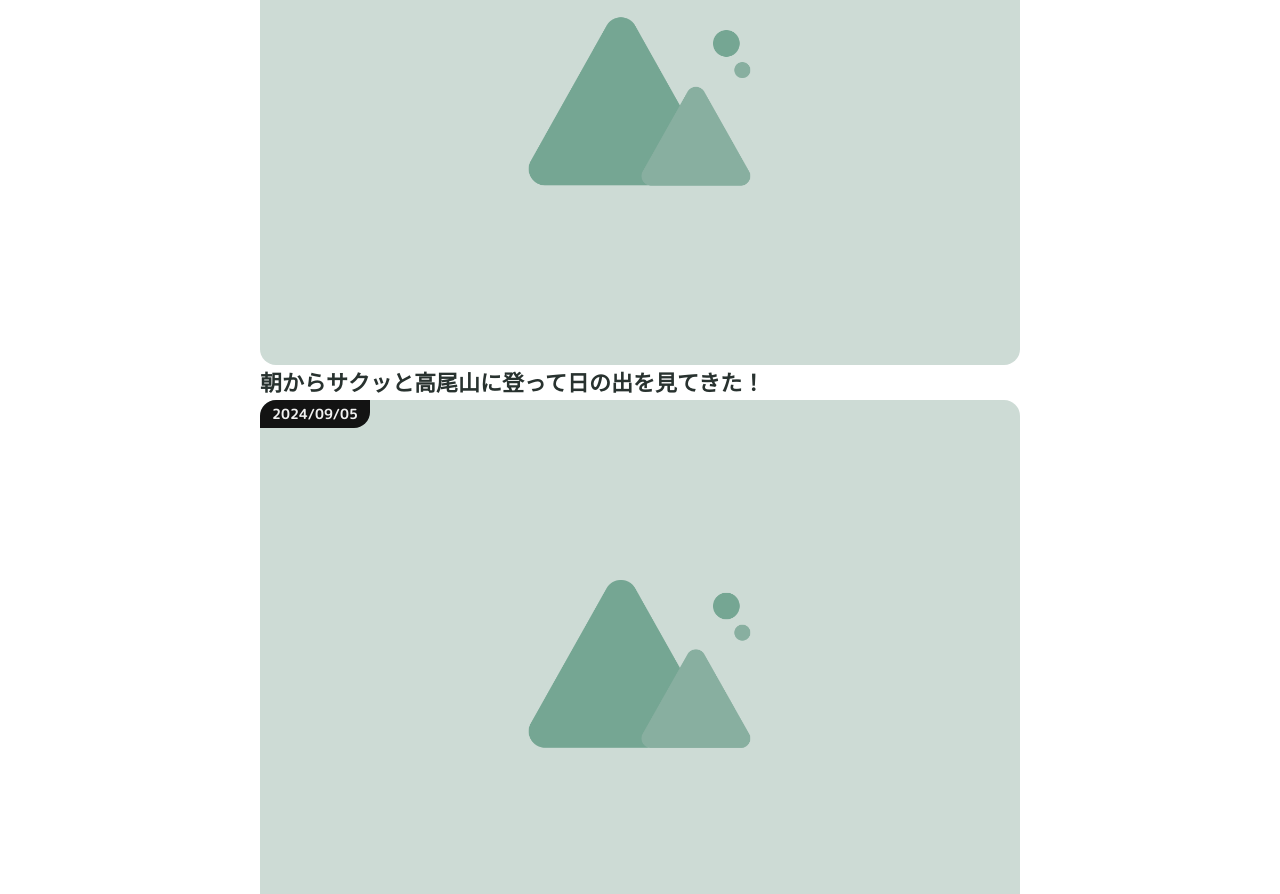
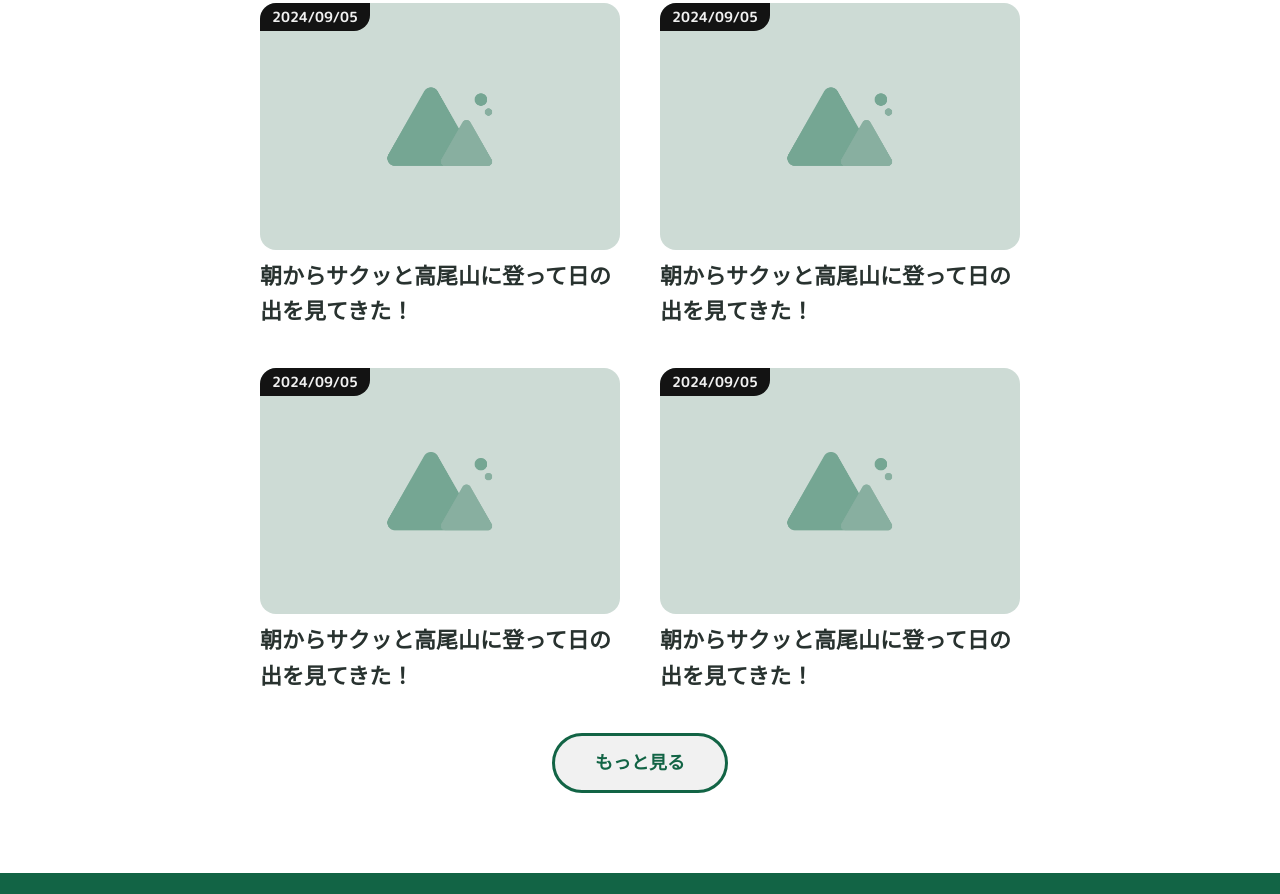
Before and after one commit to chika-yosh/summit-journal, a plain HTML site: page index.html in a window 1280 px wide. Shown: the part 983-1877 px from the top of the page. Drawn offline with Linux system fonts and the light colour scheme.

Commit message:
top完成

```diff
--- a/css/style.css
+++ b/css/style.css
@@ -98,7 +98,9 @@ component > button
   border: 3px solid currentColor;
   font-weight: bold;
   border-radius: 100vh;
-  display: inline-block;
+  display: block;
+  width: fit-content;
+  margin-inline: auto;
 }
 
 .c-button-link {
@@ -133,9 +135,6 @@ component > post
 ------------------------------
 */
 .c-post {
-  display: flex;
-  flex-direction: column;
-  gap: 8px;
 }
 
 .c-post-link {
@@ -147,6 +146,7 @@ component > post
 
 .c-post-thumbnail img {
   border-radius: 16px;
+  aspect-ratio: 342/234;
 }
 
 .c-post-date {
@@ -165,6 +165,7 @@ component > post
   font-size: 20px;
   font-weight: bold;
   line-height: 1.6;
+  margin-top: 8px;
 }
 
 @media screen and (min-width: 768px) {
@@ -267,7 +268,7 @@ layout > header
   gap: 4px;
   overflow-x: auto;
   /* l-containerと同じ位置に最初/最後の項目が揃うようにする余白 */
-  padding-inline: calc((100% - min(90%, var(--width-content))) / 2);
+  padding-inline: calc((100% - min(90%, var(--width-content))) / 4);
 
   -webkit-overflow-scrolling: touch;
   -ms-overflow-style: none;
@@ -356,6 +357,27 @@ layout > footer
   .l-footer-copyright {
     font-size: 16px;
   }
+}
+
+/*!
+page > top
+------------------------------
+*/
+.top-posts {
+  display: grid;
+  grid-template-columns: repeat(1, 1fr);
+  gap: 40px;
+}
+
+@media screen and (min-width: 768px) {
+  .top-posts {
+    grid-template-columns: repeat(2, 1fr);
+  }
+}
+
+.top-button {
+  margin-top: 40px;
+  text-align: center;
 }
 
 /*!
```
